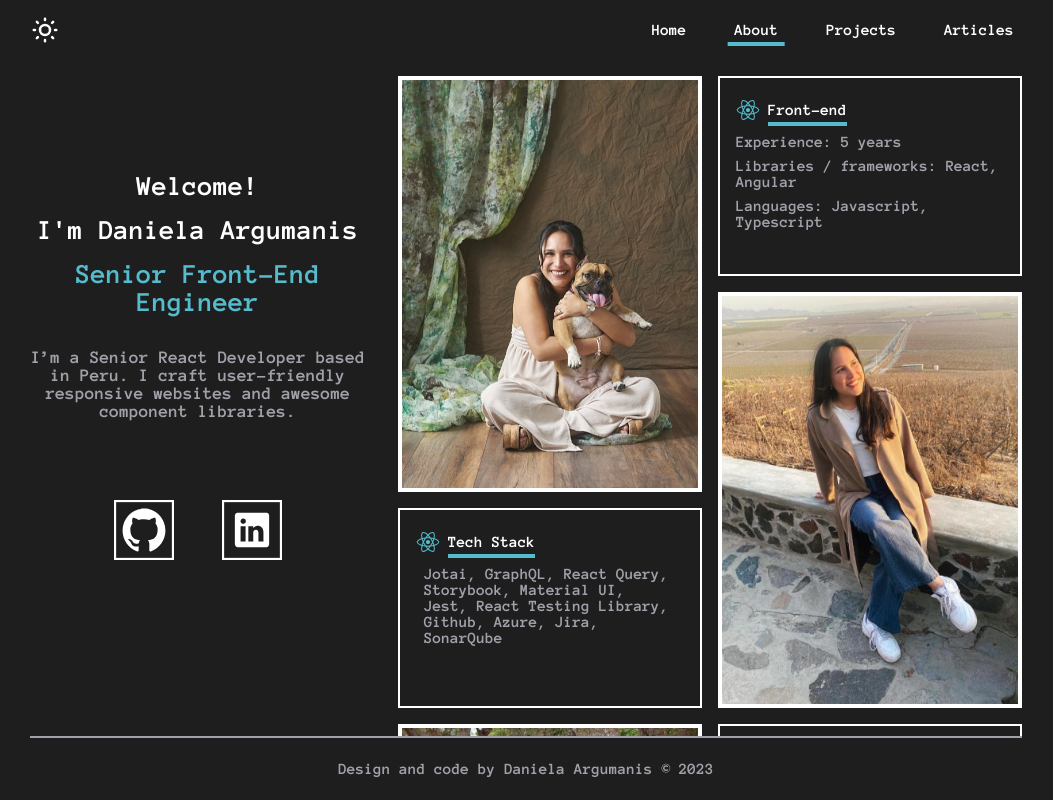
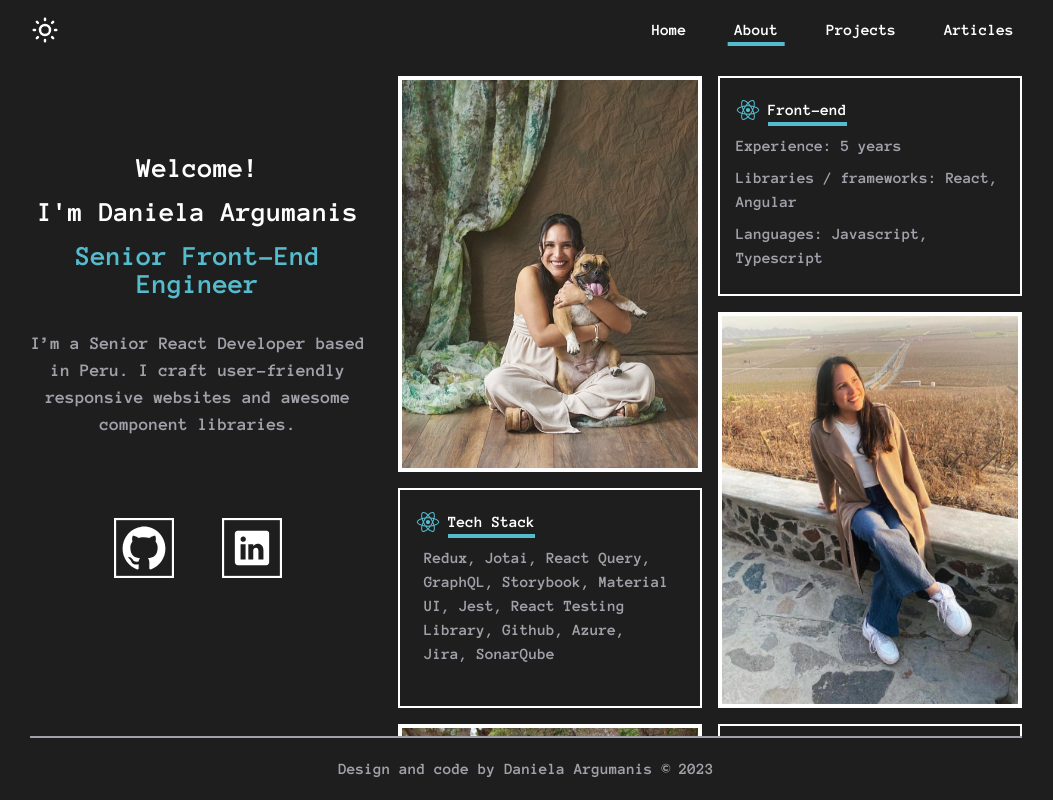
Before and after one commit to DanielaArgumanis/daniela-argumanis-portfolio, a React (Create React App) app: page /about-me in a window 1280 px wide. Shown: the whole page, without its empty margins (114-1167 px from the left). Built offline with nearby package versions, Linux system fonts and the light colour scheme.

Commit message:
👌 IMPROVE: Improve design patterns

```diff
--- a/src/common/Styles/Styles.ts
+++ b/src/common/Styles/Styles.ts
@@ -2,7 +2,10 @@ import { css } from '@emotion/react';
 import styled from '@emotion/styled';
 import { Link } from 'react-router-dom';
 
-export const CardContainer = styled.div`
+// @Types
+import { Breakpoint } from '../Theme/Theme.types';
+
+export const CardContainer = styled.div<{noPadding?: boolean}>`
   animation: ${(props) =>
     css`
       ${props.theme.animations.enterCards} 0.8s ease-in-out forwards
@@ -10,6 +13,11 @@ export const CardContainer = styled.div`
   border: solid 2px ${({ theme }) => theme.palette.white};
   background-color: ${(props) => props.theme.palette.background};
   display: flex;
+  padding: ${({ noPadding, theme }) => !noPadding && theme.spacing(2)};
+
+  ${(props) => props.theme.breakpoints.down(Breakpoint.tabletS)} {
+    padding: ${({noPadding, theme}) => !noPadding && theme.spacing(1)};
+  }
 `;
 
 export const PortfolioLink = styled(Link)`
--- a/src/common/Theme/Animations.ts
+++ b/src/common/Theme/Animations.ts
@@ -6,7 +6,7 @@ import { AnimationsType } from './Theme.types';
 export const animations: AnimationsType = {
   enterCards: keyframes`
     0% {
-      transform: translateX(100%) scale(1);
+      transform: translateX(2000px);
       opacity: 1;
     }
     100% {
--- a/src/common/Theme/TypographyVariants.ts
+++ b/src/common/Theme/TypographyVariants.ts
@@ -49,9 +49,17 @@ export const getTypography = (themeColor: 'light' | 'dark') => ({
       fontSize: fontSizes.xsmall,
     },
   },
+  smallLabel: {
+    fontSize: fontSizes.small,
+    color: palette[themeColor].text,
+    [breakpoints.down(Breakpoint.mobileL)]: {
+      fontSize: fontSizes.xsmall,
+    },
+  },
   body1: {
     fontSize: fontSizes.large,
     color: palette[themeColor].text,
+    lineHeight: 1.5,
     [breakpoints.down(Breakpoint.mobileL)]: {
       fontSize: fontSizes.xsmall,
     },
@@ -59,13 +67,7 @@ export const getTypography = (themeColor: 'light' | 'dark') => ({
   body2: {
     fontSize: fontSizes.medium,
     color: palette[themeColor].text,
-    [breakpoints.down(Breakpoint.mobileL)]: {
-      fontSize: fontSizes.xsmall,
-    },
-  },
-  body3: {
-    fontSize: fontSizes.small,
-    color: palette[themeColor].text,
+    lineHeight: 1.5,
     [breakpoints.down(Breakpoint.mobileL)]: {
       fontSize: fontSizes.xsmall,
     },
--- a/src/components/AboutMe/AboutMe.styles.tsx
+++ b/src/components/AboutMe/AboutMe.styles.tsx
@@ -12,7 +12,7 @@ export const AboutMeContainer = styled('div')`
   display: grid;
   gap: ${(props) => props.theme.spacing(2)};
   grid-template-columns: 1fr 1fr;
-  grid-template-rows: 200px 200px 200px 250px auto;
+  grid-template-rows: 220px 160px 220px 250px auto;
   grid-template-areas:
     'image1 text1'
     'image1 image2'
@@ -24,16 +24,16 @@ export const AboutMeContainer = styled('div')`
     opacity: 0;
     animation: ${(props) =>
       css`
-        ${props.theme.animations.enterCards} 0.8s ease-in-out forwards
+        ${props.theme.animations.enterCards} 0.8s ease-in-out 0.2s forwards
       `};
-    :hover {
+    /* :hover {
       animation: ${(props) =>
-        css`
-          ${props.theme.animations.hoverCard} 0.3s ease-in-out forwards, ${props
-            .theme.animations.enterCards} 0s;
-        `};
+      css`
+        ${props.theme.animations.hoverCard} 0.3s ease-in-out forwards, ${props
+          .theme.animations.enterCards} 0s;
+      `};
       opacity: 1;
-    }
+    } */
     transition: transform 1s ease;
     :nth-of-type(1) {
       grid-area: image1;
@@ -43,23 +43,18 @@ export const AboutMeContainer = styled('div')`
     }
     :nth-of-type(3) {
       grid-area: image2;
-      animation-delay: 0.1s;
     }
     :nth-of-type(4) {
       grid-area: text2;
-      animation-delay: 0.2s;
     }
     :nth-of-type(5) {
       grid-area: image3;
-      animation-delay: 0.3s;
     }
     :nth-of-type(6) {
       grid-area: text3;
-      animation-delay: 0.3s;
     }
     :nth-of-type(7) {
       grid-area: text4;
-      animation-delay: 0.4s;
     }
 
     /* :hover {
@@ -72,7 +67,7 @@ export const AboutMeContainer = styled('div')`
 
   ${(props) =>
     props.theme.breakpoints.between(Breakpoint.tablet, Breakpoint.laptopS)} {
-    grid-template-rows: 200px 200px 200px 250px auto;
+    grid-template-rows: 260px 80px 260px 340px auto;
   }
 
   ${(props) =>
@@ -83,7 +78,7 @@ export const AboutMeContainer = styled('div')`
       'text2 image2'
       'image3 text3'
       'text4 text4';
-    grid-template-rows: auto auto auto 220px auto;
+    grid-template-rows: auto auto auto 300px auto;
   }
 
   ${(props) => props.theme.breakpoints.down(Breakpoint.tabletS)} {
@@ -107,17 +102,12 @@ export const AboutMeImg = styled('img')`
 
 export const AboutMeCardContainer = styled(CardContainer)`
   flex-direction: column;
-  padding: ${(props) => props.theme.spacing(2)};
 
   svg {
     padding: 0;
     width: 24px;
     height: 24px;
     fill: ${(props) => props.theme.palette.accents};
-  }
-
-  ${(props) => props.theme.breakpoints.down(Breakpoint.tabletS)} {
-    padding: ${(props) => props.theme.spacing(1)};
   }
 `;
 
--- a/src/components/AboutMe/AboutMe.tsx
+++ b/src/components/AboutMe/AboutMe.tsx
@@ -16,7 +16,7 @@ import { AboutMeContainer, AboutMeImg } from './AboutMe.styles';
 const AboutMe = () => {
   return (
     <AboutMeContainer>
-      <CardContainer>
+      <CardContainer noPadding>
         <AboutMeImg src={DogPhoto} />
       </CardContainer>
       <AboutMeCard
@@ -28,15 +28,15 @@ const AboutMe = () => {
         ]}
         title="Front-end"
       />
-      <CardContainer>
+      <CardContainer noPadding>
         <AboutMeImg src={IcaPhoto} />
       </CardContainer>
       <AboutMeCard
         icon={<ReactIcon />}
-        description="Jotai, GraphQL, React Query, Storybook, Material UI, Jest, React Testing Library, Github, Azure, Jira, SonarQube"
+        description="Redux, Jotai, React Query, GraphQL, Storybook, Material UI, Jest, React Testing Library, Github, Azure, Jira, SonarQube"
         title="Tech Stack"
       />
-      <CardContainer>
+      <CardContainer noPadding>
         <AboutMeImg src={ArequipaPhoto} />
       </CardContainer>
       <AboutMeCard
--- a/src/components/Projects/ProjectItem.tsx
+++ b/src/components/Projects/ProjectItem.tsx
@@ -30,7 +30,7 @@ const ProjectItem = ({
 }: ProjectItemProps) => {
   return (
     <PortfolioLink to={url} target="_blank">
-      <ProjectCard reverse={reverse}>
+      <ProjectCard reverse={reverse} noPadding>
         <img src={image} />
         <ProjectCardDescription>
           <ProjectTitle variant="title3">{title}</ProjectTitle>
@@ -40,7 +40,7 @@ const ProjectItem = ({
           <PillContainer>
             {technologies.map((technology) => (
               <Pill key={technology}>
-                <Typography variant="body3">{technology}</Typography>
+                <Typography variant="smallLabel">{technology}</Typography>
               </Pill>
             ))}
           </PillContainer>
--- a/src/components/Publications/Publication.styles.ts
+++ b/src/components/Publications/Publication.styles.ts
@@ -16,7 +16,6 @@ export const PublicationCard = styled(CardContainer)`
     css`
       ${props.theme.animations.enterCards} 0.8s ease-in-out forwards
     `};
-  padding: ${({ theme }) => theme.spacing(2)};
   flex-direction: column;
 
   :hover {
```
